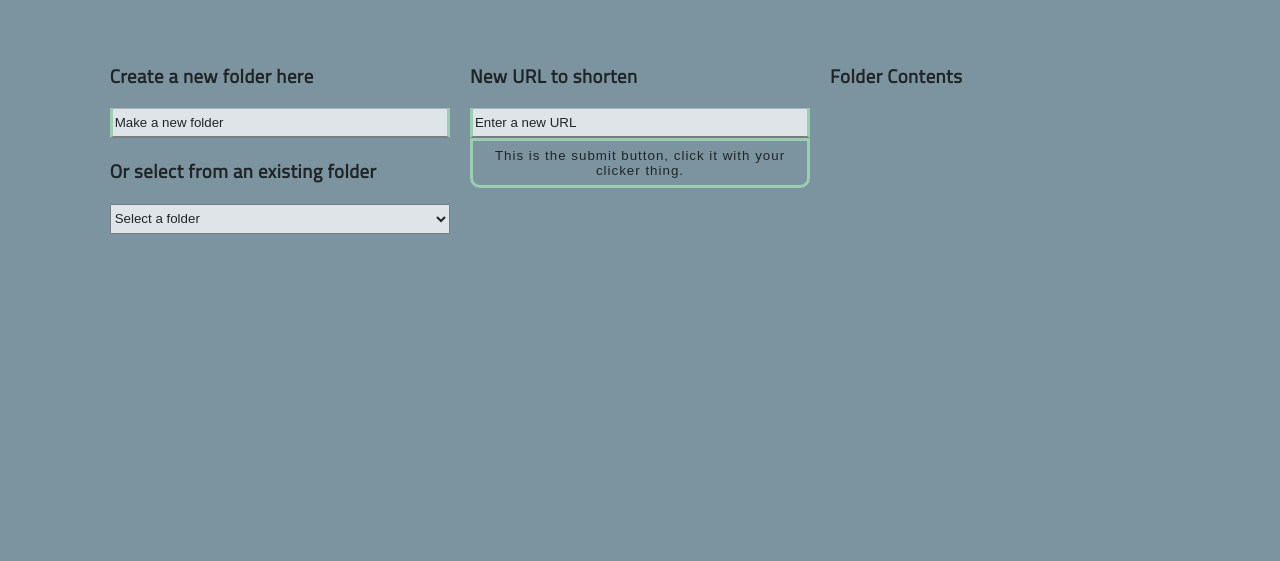
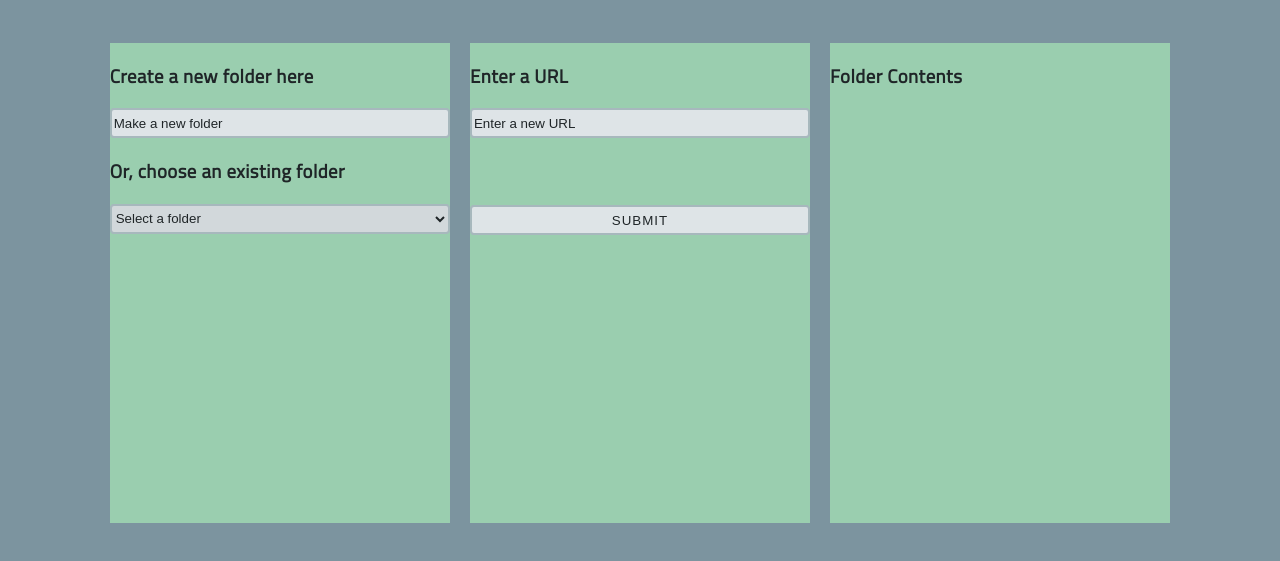
Before and after one commit to danielbucket/JetFuel, a website: page public/index.html in a window 1280 px wide. Shown: the part 105-666 px from the top of the page. Drawn offline with nearby package versions, Linux system fonts and the light colour scheme; no server answers; a web font is replaced by a local one.

Commit message:
Im done. Wherever it lands, Im done.

```diff
--- a/public/index.html
+++ b/public/index.html
@@ -12,11 +12,11 @@
     </header>
     <main class="main">
     <section class="standard-box-size">
-      <h3 class="folders-instruction">Create a new folder here</h3>
       <div class="sub-standard-box">
         <div class="folder-input-box">
-          <input class="input new-folder-input" type="text" name="existing folders" value="Make a new folder">
-            <h3 class="">Or select from an existing folder</h3>
+            <h3>Create a new folder here</h3>
+            <input class="input" type="text" name="existing folders" value="Make a new folder">
+            <h3>Or, choose an existing folder</h3>
             <select class="dropdown-content">
               <option value="select a folder" selected="selected">Select a folder</option>
             </select>
@@ -24,21 +24,20 @@
       </div>
     </section>
     <section class="standard-box-size">
-      <h3 class="folders-instruction">New URL to shorten</h3>
       <div class="sub-standard-box">
         <div class="form" action="index.html" method="post">
-          <input id="long-url" class="input new-url-input" type="url" name="new url" value="Enter a new URL">
+          <h3>Enter a URL</h3>
+          <input id="long-url" class="input" type="url" name="new url" value="Enter a new URL">
+        </div>
           <button class="submit-btn" type="button" name="button" disabled>
-            <div class="submit-btn-txt">
-              This is the submit button, click it with your clicker thing.
-            </button>
-          </div>
+            <div class="submit-btn-txt">SUBMIT</div>
+          </button>
         </div>
       </div>
     </section>
     <section class="standard-box-size">
+      <div class="sub-standard-box">
       <h3 class="folders-instruction">Folder Contents</h3>
-      <div class="sub-standard-box">
         <ol class="folder-contents-display"></ol>
       </div>
     </section>
--- a/public/main.css
+++ b/public/main.css
@@ -52,32 +52,28 @@ header {
   display: flex;
   flex-direction: column;
   flex-wrap: nowrap;
-  justify-content: center;
+  background-color: #a4e2b5;
+  height: 100%;
 }
 
 .form-field {
   display: block;
 }
 
-.form, .input, .submit-btn, .dropdown-content {
+.input, .submit-btn, .dropdown-content, .submit-btn {
+  height: 30px;
   width: 100%;
-  height: 30px;
-
+  border: 2px solid #b6c4c7;
+  border-radius: 4px;
 }
 
-.input {
-  border-right: 3px solid #a4e2b5;
-  border-left: 3px solid #a4e2b5;
-  border-top: 1px solid #b6c4c7;
+.submit-btn:hover {
+  border: 3px solid #fff;
 }
 
 .submit-btn {
-  height: 50px;
-  margin-top: 10px;
-  background-color: transparent;
-  margin: 0;
-  border: 3px solid #a4e2b5;
-  border-radius: 0 0 10px 10px;
+  background-color: #fff;
+  margin: 67px 0;
 }
 
 .submit-btn-txt {
@@ -85,9 +81,13 @@ header {
   letter-spacing: 1px;
 }
 
-.new-url-display {
-  border: 1px solid red;
-  margin-top: 400px;
+.submit-btn-txt:hover {
+  font-size: 16px;
+  letter-spacing: 3px;
+}
+
+.active-submit-btn {
+  color: green;
 }
 
 .existing-folders-box {
@@ -106,7 +106,3 @@ header {
   text-decoration: none;
   color: black;
 }
-
-.creation-date {
-
-}
--- a/public/scripts.js
+++ b/public/scripts.js
@@ -30,7 +30,6 @@ const printFolderDetailsList = data => {
 }
 
 const printFolderDetails = url => {
-  console.log(url)
   const sorted = url.sort((a,b) => {
     return a.created_at > b.created_at
   })
```
